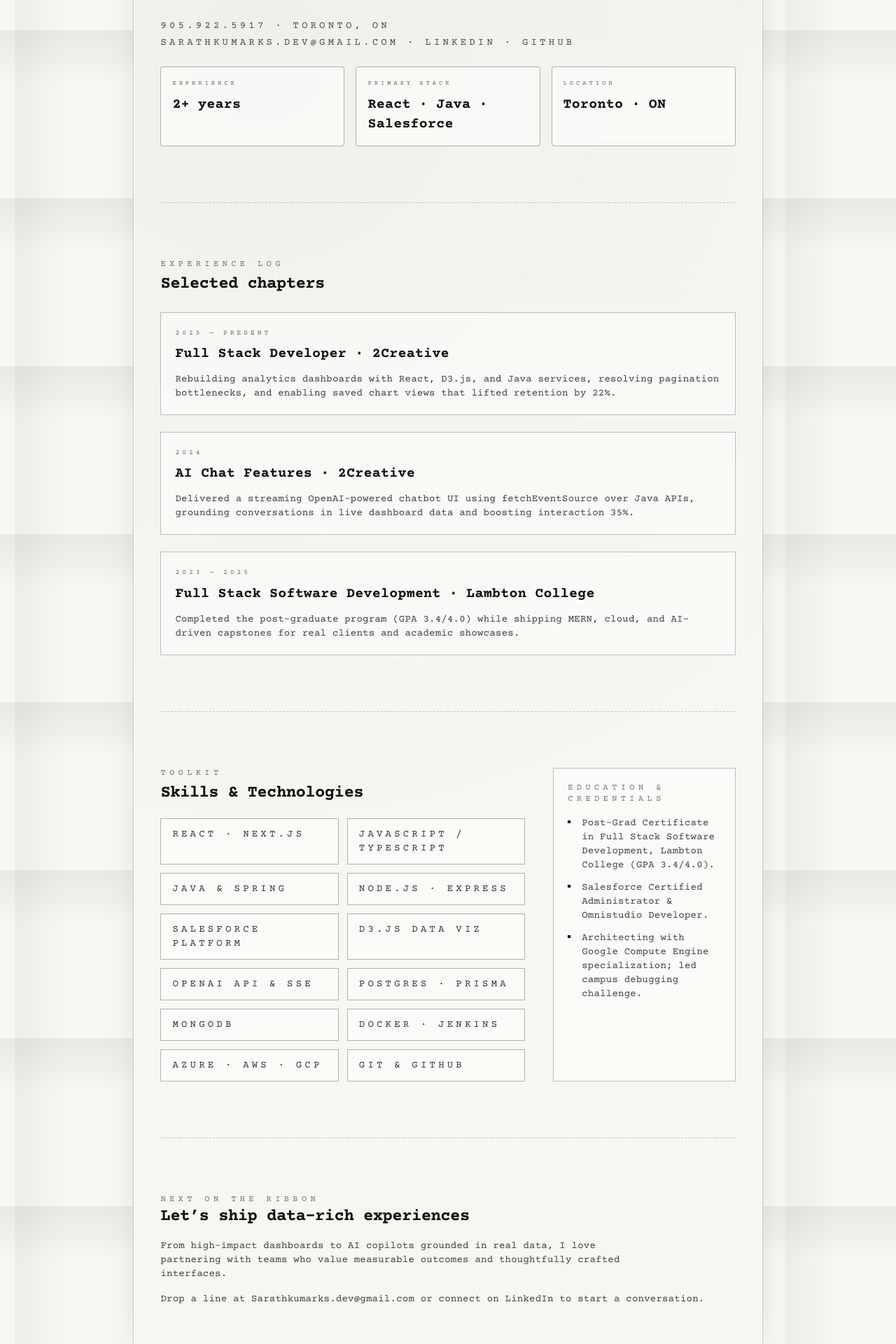
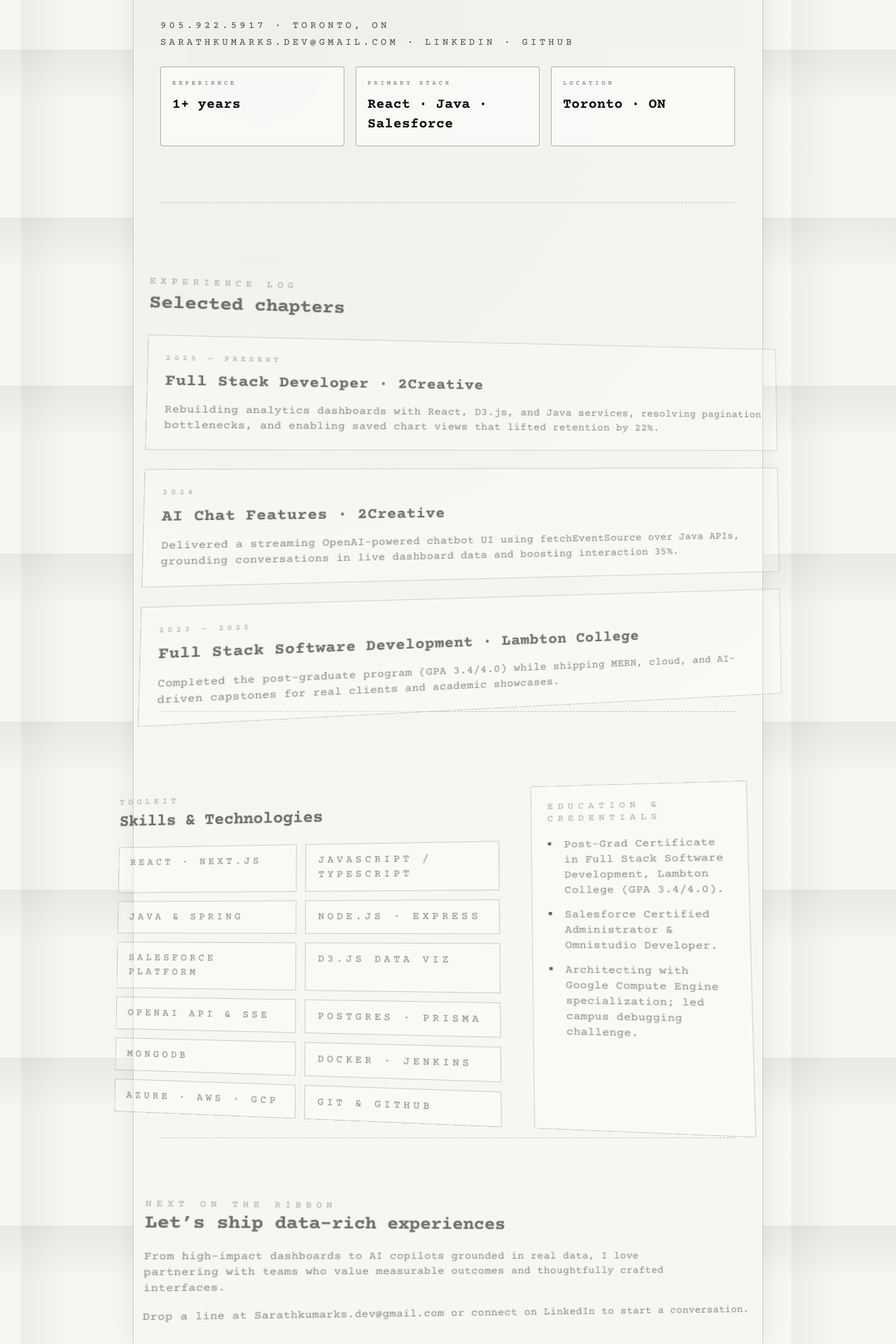
Before and after one commit to sarathkumar365/Personal-Portfolio, a Next.js app: page / in a window 1280 px wide. Shown: the part 440-2360 px from the top of the page at 70% size. Built offline with nearby package versions, Linux system fonts and the light colour scheme.

Commit message:
style: smooth ripple loop and prepare page turn sections

```diff
--- a/data-source/home.json
+++ b/data-source/home.json
@@ -15,7 +15,7 @@
   "stats": [
     {
       "label": "Experience",
-      "value": "2+ years"
+      "value": "1+ years"
     },
     {
       "label": "Primary Stack",
--- a/src/app/globals.css
+++ b/src/app/globals.css
@@ -36,12 +36,13 @@ body::before {
   position: fixed;
   inset: -30%;
   pointer-events: none;
-  background: radial-gradient(circle at center, rgba(255, 255, 255, 0.22) 0%, rgba(255, 255, 255, 0.05) 38%, rgba(255, 255, 255, 0) 72%);
-  opacity: 0.28;
-  transform: translate3d(-40%, -35%, 0) scale(0.85);
-  animation: rippleHighlight 30s linear infinite;
+  background: radial-gradient(circle at center, rgba(255, 255, 255, 0.22) 0%, rgba(255, 255, 255, 0.05) 40%, rgba(255, 255, 255, 0) 72%);
+  background-repeat: repeat;
+  background-size: 180% 180%;
+  opacity: 0.25;
+  animation: rippleHighlight 32s linear infinite;
   mix-blend-mode: soft-light;
-  will-change: transform, opacity;
+  will-change: background-position, opacity;
 }
 
 @keyframes paperRipple {
@@ -49,18 +50,18 @@ body::before {
     background-position: -28px -32px, 0 -24px, -20px -10px;
   }
   100% {
-    background-position: 220px 180px, 0 96px, 160px 84px;
+    background-position: 52px 48px, 0 216px, 200px 210px;
   }
 }
 
 @keyframes rippleHighlight {
   0% {
-    transform: translate3d(-40%, -35%, 0) scale(0.82);
-    opacity: 0.2;
+    background-position: 0% 0%;
+    opacity: 0.24;
   }
   100% {
-    transform: translate3d(60%, 45%, 0) scale(1.08);
-    opacity: 0.32;
+    background-position: 100% 100%;
+    opacity: 0.3;
   }
 }
 
@@ -90,6 +91,13 @@ body::before {
   display: flex;
   flex-direction: column;
   gap: clamp(3rem, 8vw, 5rem);
+  perspective: 1600px;
+  transform-style: preserve-3d;
+}
+
+.page-turn-section {
+  will-change: transform, opacity;
+  transform-style: preserve-3d;
 }
 
 .shadow-soft {
--- a/src/app/page.tsx
+++ b/src/app/page.tsx
@@ -1,21 +1,18 @@
 "use client";
 
-import { useCallback, useEffect, useState } from "react";
+import { useCallback, useEffect, useRef, useState } from "react";
+
+import type { GSAPContext, GSAPTween } from "gsap";
+import type { ScrollTrigger as ScrollTriggerType } from "gsap/ScrollTrigger";
 
 import HeroName from "@/components/hero-name";
 import { getHomeData } from "@/data/portfolio";
 
-const {
-  hero,
-  stats,
-  experiences,
-  skills,
-  credentials,
-  cta,
-} = getHomeData();
+const { hero, stats, experiences, skills, credentials, cta } = getHomeData();
 
 export default function Home() {
   const [heroComplete, setHeroComplete] = useState(false);
+  const containerRef = useRef<HTMLDivElement | null>(null);
 
   const handleHeroComplete = useCallback(() => {
     setHeroComplete(true);
@@ -33,9 +30,112 @@ export default function Home() {
     return () => window.clearTimeout(fallback);
   }, [heroComplete]);
 
+  useEffect(() => {
+    let ctx: GSAPContext | undefined;
+    const tweens: GSAPTween[] = [];
+    const triggers: ScrollTriggerType[] = [];
+    let isMounted = true;
+
+    void (async () => {
+      const [gsapModule, scrollTriggerModule] = await Promise.all([
+        import("gsap"),
+        import("gsap/ScrollTrigger"),
+      ]);
+
+      const gsap = gsapModule.gsap;
+      const ScrollTrigger =
+        scrollTriggerModule.ScrollTrigger ?? scrollTriggerModule.default;
+
+      if (!isMounted || !containerRef.current) {
+        return;
+      }
+
+      if (!ScrollTrigger) {
+        return;
+      }
+
+      gsap.registerPlugin(ScrollTrigger);
+
+      ctx = gsap.context(() => {
+        const sections = gsap.utils.toArray<HTMLElement>("[data-page-section]");
+
+        if (!sections.length) {
+          return;
+        }
+
+        const snapFn =
+          sections.length > 1 && ScrollTrigger?.utils
+            ? ScrollTrigger.utils.snap(1 / (sections.length - 1))
+            : undefined;
+
+        sections.forEach((section, index) => {
+          const direction = index % 2 === 0 ? 1 : -1;
+
+          gsap.set(section, {
+            transformOrigin: direction > 0 ? "left center" : "right center",
+            transformPerspective: 1400,
+          });
+
+          const tween = gsap.fromTo(
+            section,
+            {
+              rotateY: direction * -12,
+              rotateX: 4,
+              xPercent: direction * -7.5,
+              yPercent: 9,
+              opacity: 0.6,
+            },
+            {
+              rotateY: 0,
+              rotateX: 0,
+              xPercent: 0,
+              yPercent: 0,
+              opacity: 1,
+              ease: "power2.out",
+              scrollTrigger: {
+                trigger: section,
+                start: "top 80%",
+                end: "top 25%",
+                scrub: 0.35,
+                fastScrollEnd: true,
+                anticipatePin: 1,
+              },
+            }
+          );
+
+          tweens.push(tween);
+          if (tween.scrollTrigger) {
+            triggers.push(tween.scrollTrigger);
+          }
+        });
+
+        if (snapFn && ScrollTrigger) {
+          const snapTrigger = ScrollTrigger.create({
+            start: 0,
+            end: () => ScrollTrigger.maxScroll(window),
+            snap: {
+              snapTo: (value) => snapFn(value),
+              duration: { min: 0.18, max: 0.35 },
+              ease: "power2.inOut",
+            },
+          });
+
+          triggers.push(snapTrigger);
+        }
+      }, containerRef);
+    })();
+
+    return () => {
+      isMounted = false;
+      ctx?.revert();
+      tweens.forEach((tween) => tween.kill());
+      triggers.forEach((trigger) => trigger.kill());
+    };
+  }, []);
+
   return (
-    <div className="space-y-20">
-      <section className="space-y-6">
+    <div ref={containerRef} className="space-y-20">
+      <section data-page-section className="page-turn-section space-y-6">
         <p className="text-xs uppercase tracking-[0.5em] text-black/60">
           {hero.locationLabel}
         </p>
@@ -67,17 +167,11 @@ export default function Home() {
               {hero.contact.email}
             </a>{" "}
             ·{" "}
-            <a
-              href={hero.contact.linkedin}
-              className="hover:text-black"
-            >
+            <a href={hero.contact.linkedin} className="hover:text-black">
               LinkedIn
             </a>{" "}
             ·{" "}
-            <a
-              href={hero.contact.github}
-              className="hover:text-black"
-            >
+            <a href={hero.contact.github} className="hover:text-black">
               GitHub
             </a>
           </p>
@@ -108,7 +202,8 @@ export default function Home() {
       />
 
       <section
-        className={`space-y-6 transition-opacity duration-700 delay-[350ms] ${
+        data-page-section
+        className={`page-turn-section space-y-6 transition-opacity duration-700 delay-[350ms] ${
           heroComplete ? "opacity-100" : "opacity-0"
         }`}
       >
@@ -144,7 +239,8 @@ export default function Home() {
       />
 
       <section
-        className={`grid gap-10 transition-opacity duration-700 delay-[450ms] lg:grid-cols-[2fr_1fr] ${
+        data-page-section
+        className={`page-turn-section grid gap-10 transition-opacity duration-700 delay-[450ms] lg:grid-cols-[2fr_1fr] ${
           heroComplete ? "opacity-100" : "opacity-0"
         }`}
       >
@@ -192,7 +288,8 @@ export default function Home() {
       />
 
       <section
-        className={`space-y-4 transition-opacity duration-700 delay-[550ms] ${
+        data-page-section
+        className={`page-turn-section space-y-4 transition-opacity duration-700 delay-[550ms] ${
           heroComplete ? "opacity-100" : "opacity-0"
         }`}
       >
```
Also changed, not shown: 1 other file (tests, documents, lock files or other folders).
